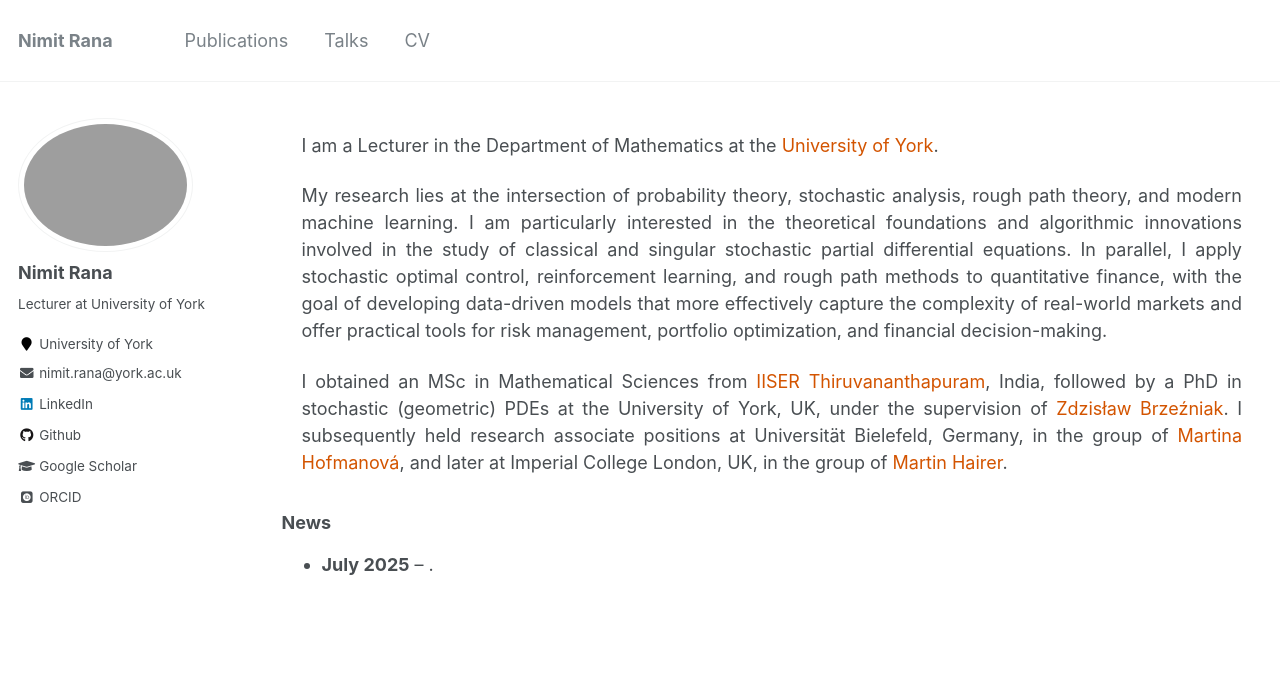
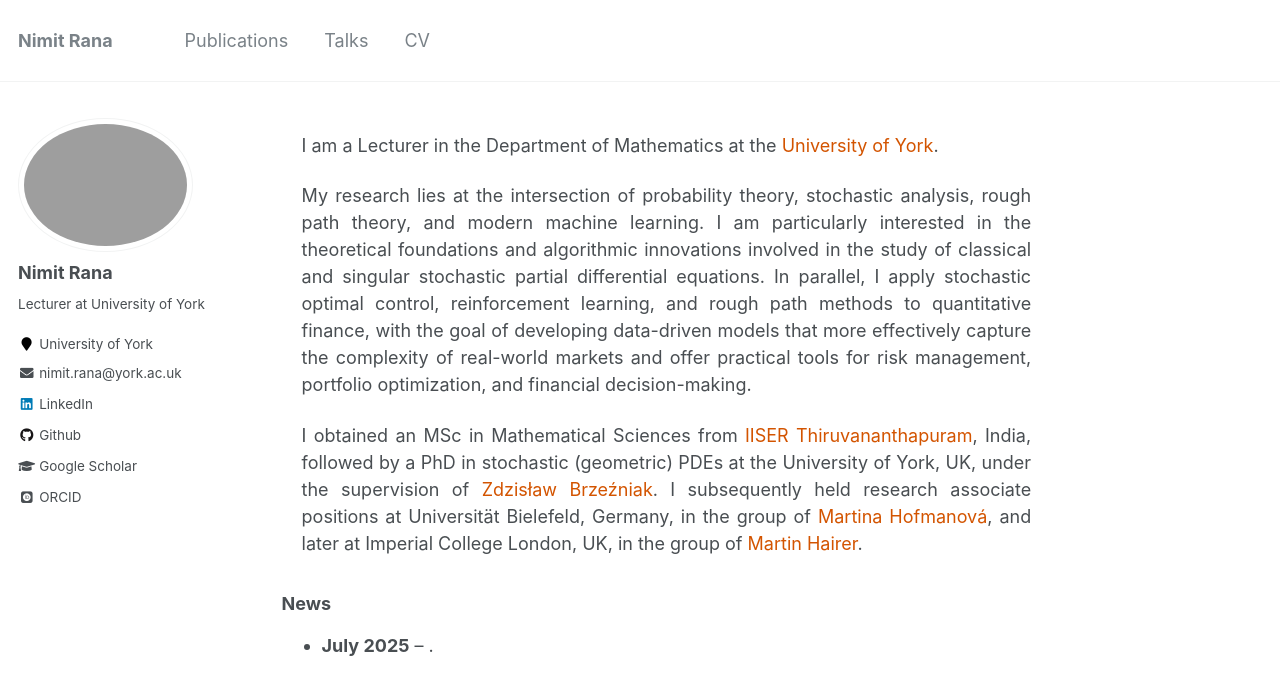
Before and after one commit to rananimit/rananimit.github.io, a Jekyll site: the page built from _pages/about.md, in a window 1280 px wide. Shown: the top 695 px of the page. Built offline with Jekyll 4.4.1, drawn with Linux system fonts in a browser that asks for light colours; some web fonts are replaced.

Commit message:
Update _page.scss

```diff
--- a/_sass/_page.scss
+++ b/_sass/_page.scss
@@ -20,7 +20,7 @@
   @include breakpoint($large) {
     @include span(10 of 12 last);
     @include prefix(0.5 of 12);
-    @include suffix(0 of 12);
+    @include suffix(2 of 12);
   }
 
   .page__inner-wrap {
```
